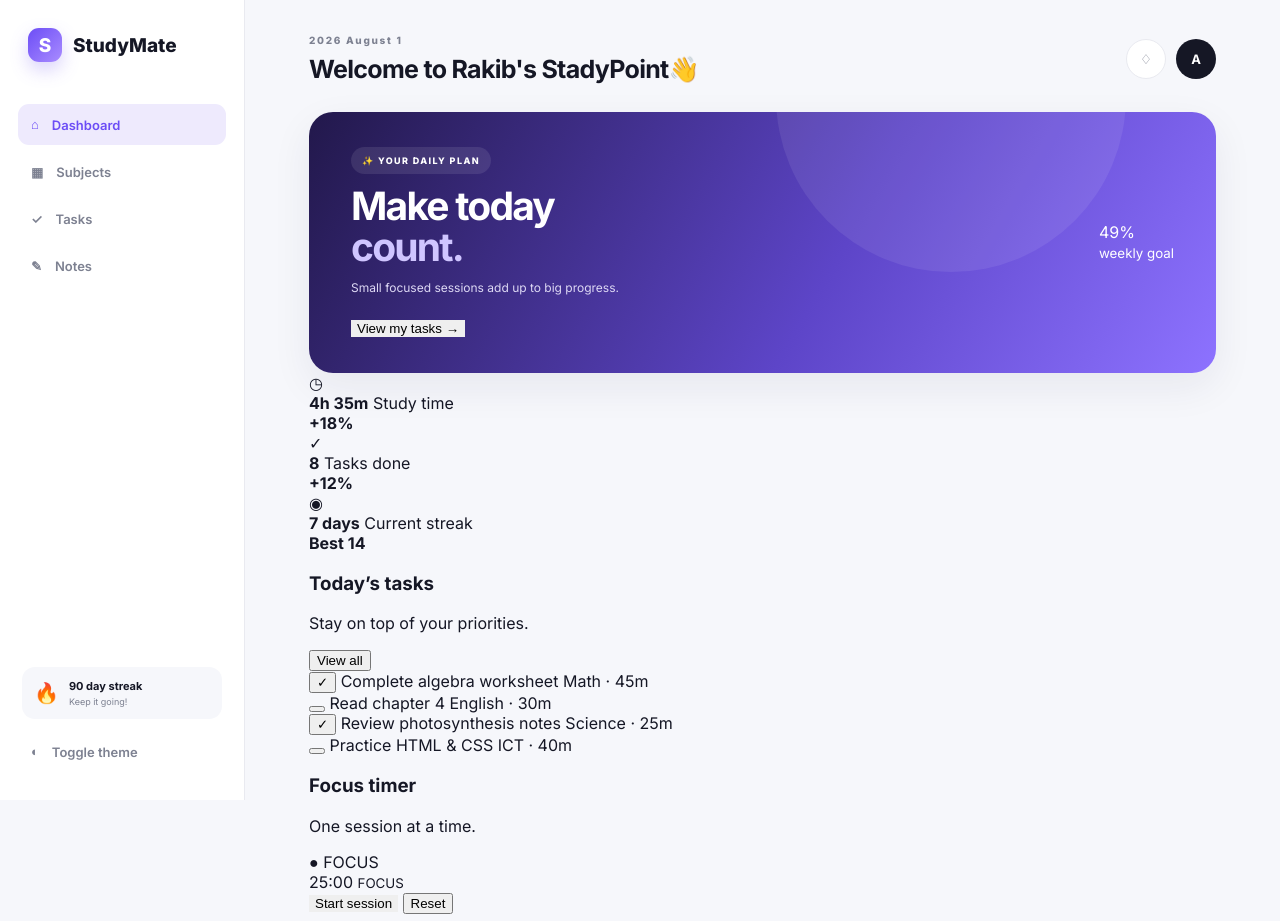
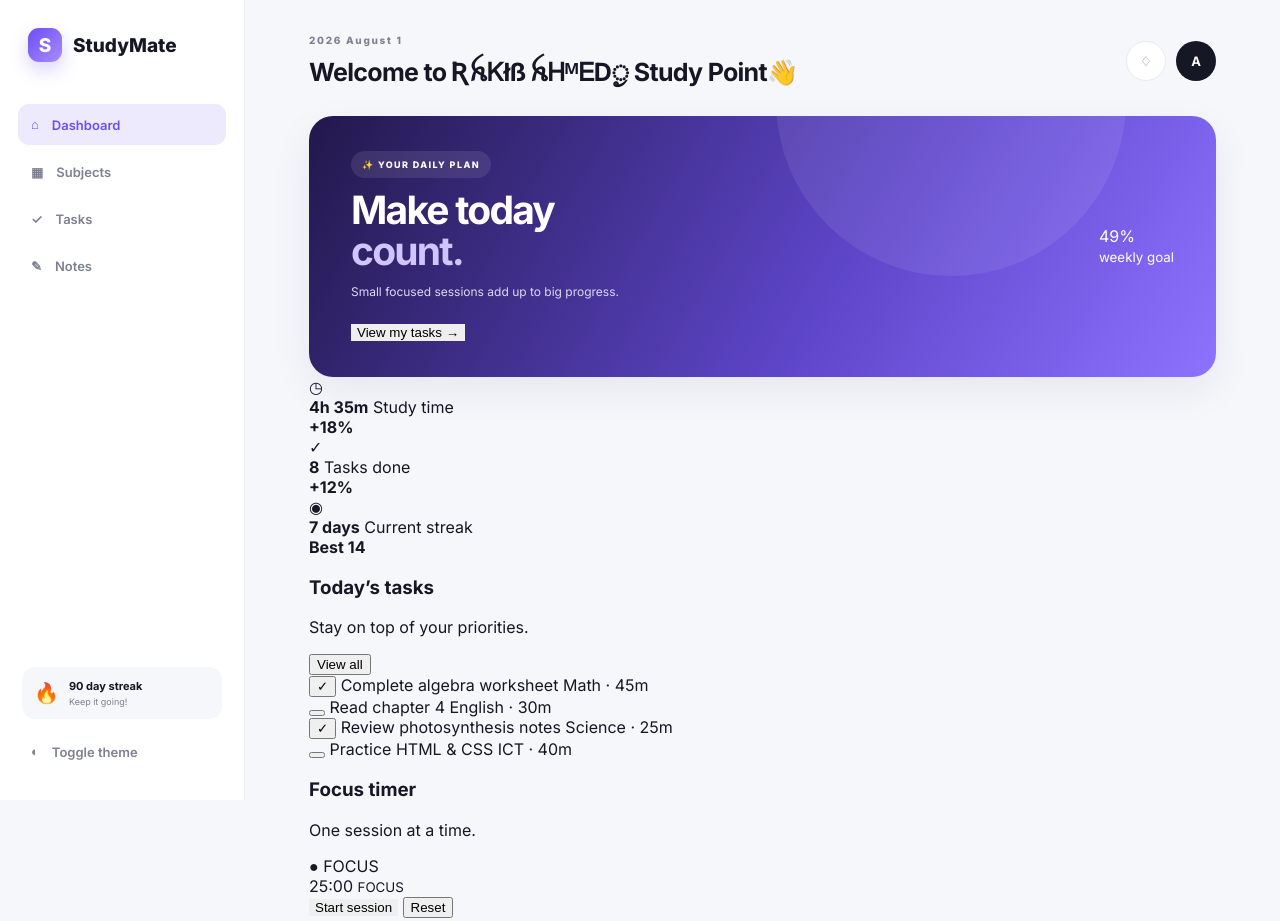
Before and after one commit to rakibonfire2008-cell/Study-Poin34, a plain HTML site: page index.html in a window 1280 px wide. Shown: the top 921 px of the page. Drawn offline with Linux system fonts and the light colour scheme.

Commit message:
Update page title with new text and styling

```diff
--- a/index.html
+++ b/index.html
@@ -86,7 +86,7 @@
           </p>
 
           <h1 id="pageTitle">
-            Welcome to Rakib's StadyPoint👋
+            Welcome to ƦꫝᏦłß ꫝᎻᴹᎬDᤢ Study Point👋
           </h1>
         </div>
 
```
